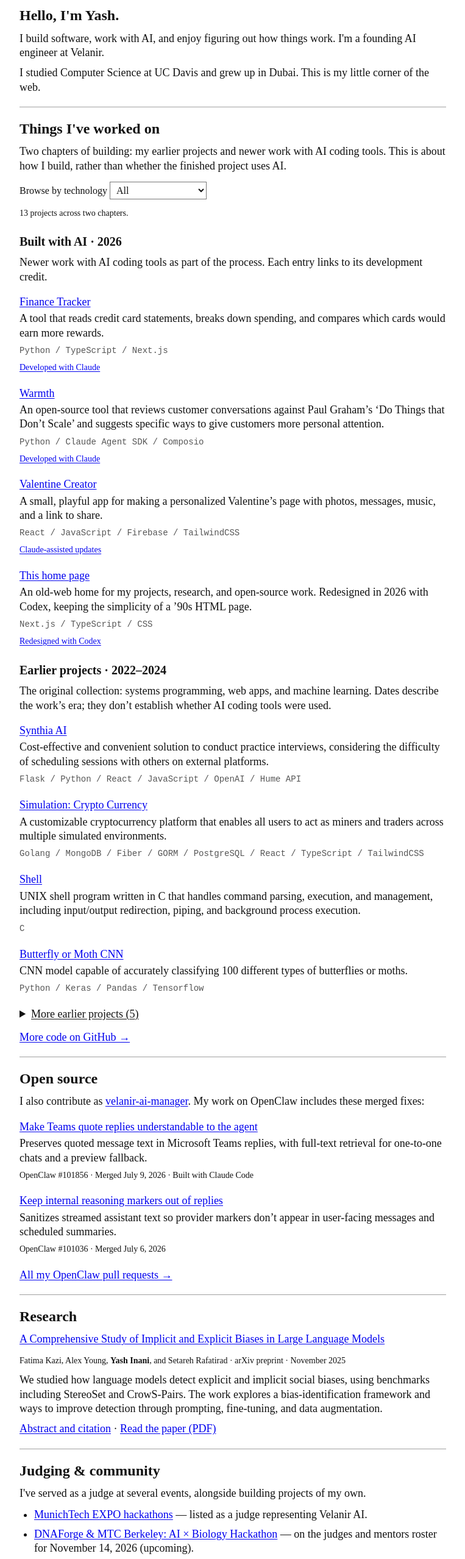
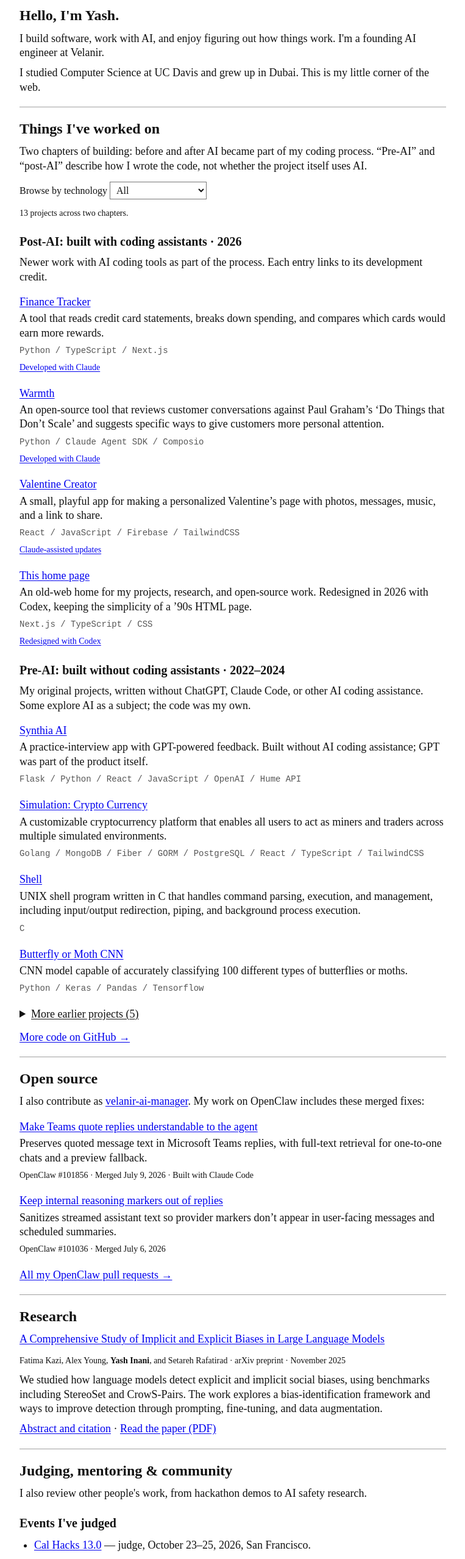
Before and after one commit to yinani24/portfolio, a Next.js app: page / in a window 1280 px wide. Shown: the part 234-2791 px from the top of the page at 61% size, without its empty margins (4-767 px from the left). Built offline with nearby package versions, Linux system fonts and the light colour scheme.

Commit message:
Confirm project provenance and completed judging roles

```diff
--- a/src/app/page.tsx
+++ b/src/app/page.tsx
@@ -33,7 +33,7 @@ export default function HomePage() {
       <hr />
       <section id="projects" aria-labelledby="projects-heading">
         <h2 id="projects-heading">Things I&apos;ve worked on</h2>
-        <p>Two chapters of building: my earlier projects and newer work with AI coding tools. This is about how I build, rather than whether the finished project uses AI.</p>
+        <p>Two chapters of building: before and after AI became part of my coding process. “Pre-AI” and “post-AI” describe how I wrote the code, not whether the project itself uses AI.</p>
         <ProjectDirectory projects={homepageProjects} featuredTitles={featuredTitles} />
         <p><a href="https://github.com/yinani24?tab=repositories">More code on GitHub →</a></p>
       </section>
@@ -65,11 +65,18 @@ export default function HomePage() {
       </section>
       <hr />
       <section id="judging" aria-labelledby="judging-heading">
-        <h2 id="judging-heading">Judging &amp; community</h2>
-        <p>I&apos;ve served as a judge at several events, alongside building projects of my own.</p>
+        <h2 id="judging-heading">Judging, mentoring &amp; community</h2>
+        <p>I also review other people&apos;s work, from hackathon demos to AI safety research.</p>
+        <h3>Events I&apos;ve judged</h3>
+        <ul>
+          <li><a href="https://www.calhacks.io/">Cal Hacks 13.0</a> — judge, October 23–25, 2026, San Francisco.</li>
+          <li><a href="https://ucsc-ai-hackathon.devpost.com/">UCSC AI Hackathon (Hack.dev)</a> — Round 1 judge, October 11, 2026.</li>
+          <li><a href="https://apartresearch.com/sprints/ai-collusion-research-sprint-2026-10-23-to-2026-10-25">AI Collusion Research Sprint</a>, Apart Research — reviewed eight research projects following the October 23–25, 2026 sprint.</li>
+        </ul>
+        <h3>Other roles</h3>
         <ul>
           <li><a href="https://munichtechexpo.com/hackathons">MunichTech EXPO hackathons</a> — listed as a judge representing Velanir AI.</li>
-          <li><a href="https://luma.com/xdzhu4tn">DNAForge &amp; MTC Berkeley: AI × Biology Hackathon</a> — on the judges and mentors roster for November 14, 2026 (upcoming).</li>
+          <li><a href="https://luma.com/xdzhu4tn">DNAForge &amp; MTC Berkeley: AI × Biology Hackathon</a> — lunch mentor, helping teams think through model evaluation. November 14, 2026, Berkeley (upcoming).</li>
         </ul>
         <p>At UC Davis, I also helped organize technical workshops and events through Google Developer Student Club and supported outreach at SacHacks.</p>
       </section>
--- a/src/components/homepage-projects.ts
+++ b/src/components/homepage-projects.ts
@@ -9,8 +9,8 @@ export type HomepageProject = {
   credit?: { label: string; url: string };
 };
 
-// Earlier work is grouped by its original portfolio history, not an assumed
-// absence of AI assistance. Explicit credits support the AI-assisted entries.
+// Yash confirmed the original nine projects were built without AI coding
+// assistance. Synthia used GPT in the product, rather than to write its code.
 export const homepageProjects: HomepageProject[] = [
   {
     title: "Finance Tracker",
@@ -46,7 +46,9 @@ export const homepageProjects: HomepageProject[] = [
   },
   ...projects.map(({ title, description, link, tags }): HomepageProject => ({
     title,
-    description,
+    description: title === "Synthia AI"
+      ? "A practice-interview app with GPT-powered feedback. Built without AI coding assistance; GPT was part of the product itself."
+      : description,
     link: title === "Text Editor" ? "https://github.com/yinani24/text_editor" : link,
     tags: tags.filter((tag) => tag !== "All"),
     era: "earlier",
--- a/src/components/project-directory.tsx
+++ b/src/components/project-directory.tsx
@@ -38,13 +38,13 @@ export default function ProjectDirectory({ projects, featuredTitles }: { project
       </div>
       <p className="project-count" role="status">{filtered.length} {filtered.length === 1 ? "project" : "projects"}{tag !== "All" ? ` using ${tag}` : " across two chapters"}.</p>
       <section aria-labelledby="ai-projects-heading">
-        <h3 id="ai-projects-heading">Built with AI · 2026</h3>
+        <h3 id="ai-projects-heading">Post-AI: built with coding assistants · 2026</h3>
         <p>Newer work with AI coding tools as part of the process. Each entry links to its development credit.</p>
         {assisted.length ? <ProjectList projects={assisted} /> : <p>No projects in this chapter use {tag}.</p>}
       </section>
       <section aria-labelledby="earlier-projects-heading">
-        <h3 id="earlier-projects-heading">Earlier projects · 2022–2024</h3>
-        <p>The original collection: systems programming, web apps, and machine learning. Dates describe the work’s era; they don’t establish whether AI coding tools were used.</p>
+        <h3 id="earlier-projects-heading">Pre-AI: built without coding assistants · 2022–2024</h3>
+        <p>My original projects, written without ChatGPT, Claude Code, or other AI coding assistance. Some explore AI as a subject; the code was my own.</p>
         {tag === "All" ? (
           <>
             <ProjectList projects={featured} />
```
